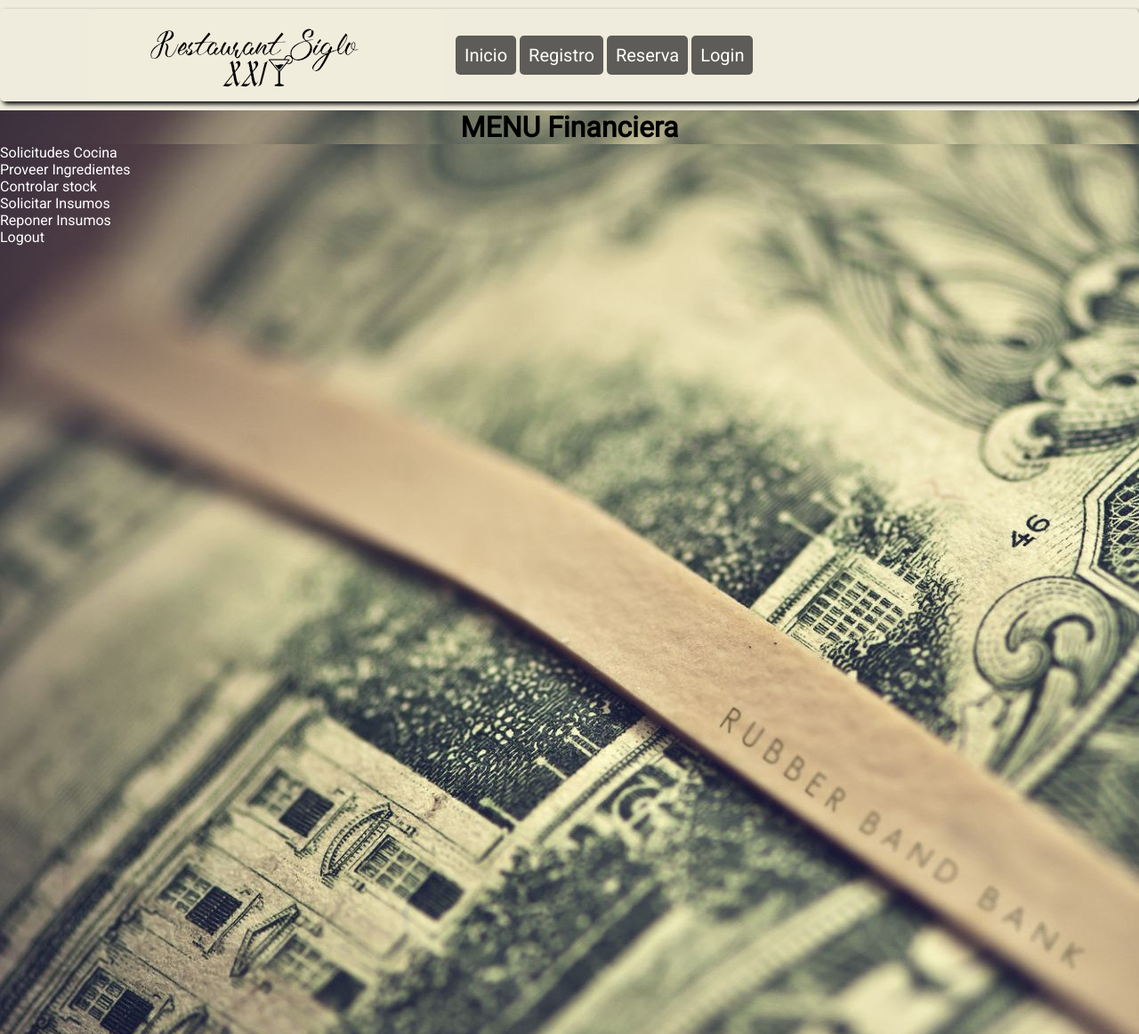
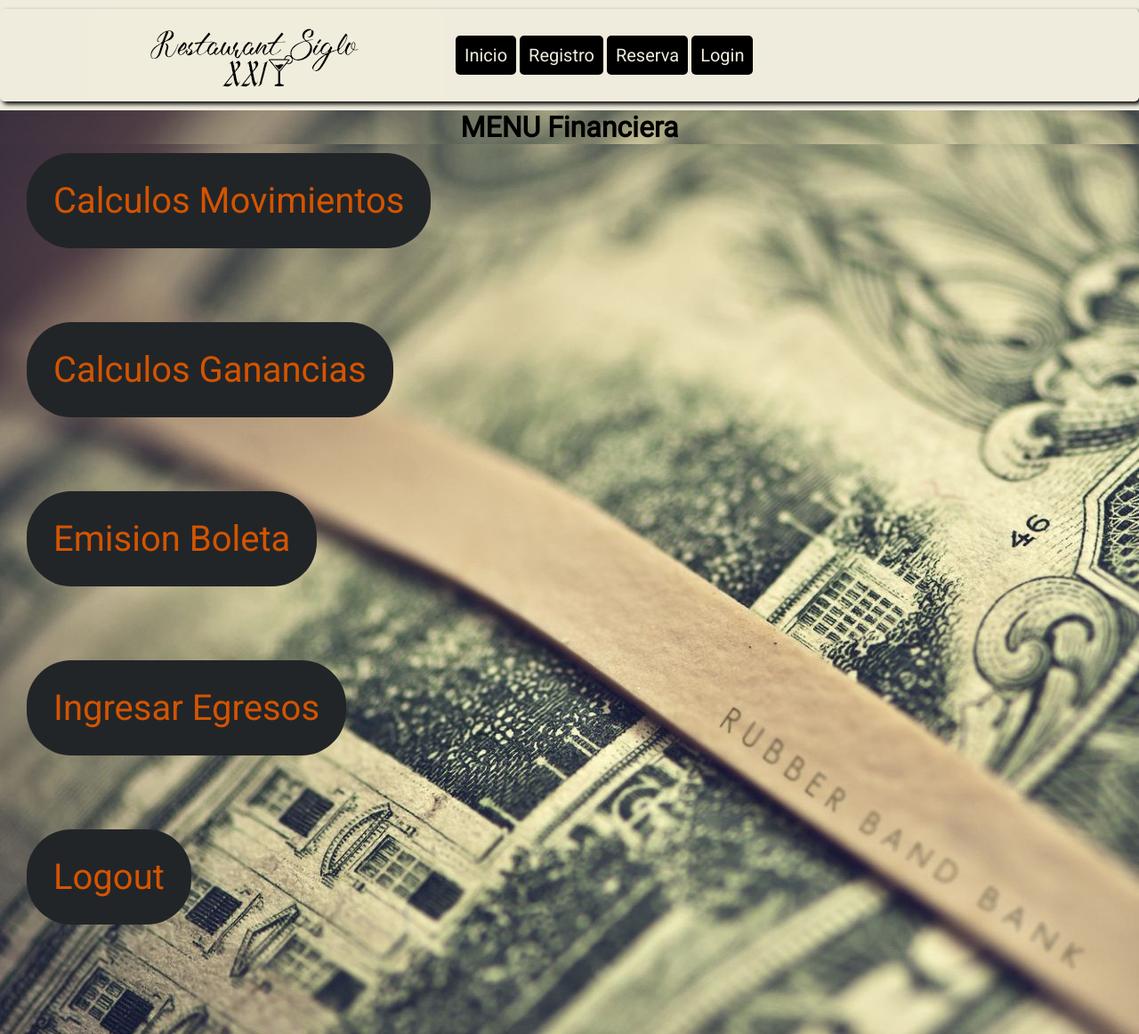
Before and after one commit to FelipeLucero/Restaurant, a Django app: template app_Restaurant/templates/plantillas/MenuFinanciera.html in a window 1280 px wide. Shown: the top 1162 px of the page at 89% size. Run offline with Django 3.2, Linux system fonts and the light colour scheme; the template is opened without the code that fills it, so the values that code supplies are empty.

Commit message:
Se finaliza el estilo de menus segun perfil

```diff
--- a/app_Restaurant/static/css/estilo.css
+++ b/app_Restaurant/static/css/diseño.css
@@ -119,10 +119,10 @@ header #subheader nav ul li{
 }
 
 header #subheader nav ul li a{
-    color: #fff;
+    color: #EFECDD;
     font-size: 20px;
     padding: 10px;
-    background:  rgb(93, 92, 88);
+    background: black;
     border-radius: 5px;
 }
 
@@ -137,8 +137,8 @@ header #subheader nav ul li a{
 }
 
 header #subheader nav ul li a:hover{
-  color: #fff;
-  background: black;
+  color:#D35400;
+  background:  rgb(93, 92, 88);
   text-decoration: none;/*para quitarle las lineas*/
   border-radius:5px;
 }
@@ -363,11 +363,6 @@ header #subheader nav ul li a:hover{
 
 
 
-
-
-
-
-
 label{
    font-size:18px;
    display:block;
@@ -546,23 +541,52 @@ footer {
 
 /*MENU PERFILES*/
 
+
+.menuvertical {
+    width: 100%;
+    height: 150px;
+    padding-top:40px ;
+    padding-left: 30px;
+}
+
+.ulmenus{
+    width: 50%;
+    margin: center;
+}
+
+.menuvertical ul li{
+    display: inline;
+}
+
+.menuvertical ul li a{
+color:#D35400;
+font-size: 40px;
+padding: 30px;
+border-radius: 50px;
+background: #222528;
+}
+
+.menuvertical ul li a:hover{
+    text-decoration: none;
+    color:#D35400;
+    background:black;
+}
+
+
 /*perfil bodeguero*/
 
 .titulobodeguero{
    text-align: center;
    background-image :url(/static/img/fondosmenus/menubodega.png);
-   color: #fff;
+   color: black;
 }
 
 .fondobodega{
 
     background-image :url(/static/img/fondosmenus/menubodega.png);
-    height: 1000px;
+    height: 1080px;
 }
 
-.menuvertical{
-
-}
 
 /*perfil financiera*/
 
@@ -578,45 +602,32 @@ footer {
     height: 1000px;
 }
 
-.menuvertical{
-
-}
 
 /*perfil cocinero*/
 
 .titulococinero{
     text-align: center;
     background-image :url(/static/img/fondosmenus/menucocina.png);
-    color: #EFECDD;
+    color: black;
+    font-size: 40px;
 }
 
 .fondococinero{
-
     background-image :url(/static/img/fondosmenus/menucocina.png);
-    height: 1000px;
+    height: 800px;
 }
 
-.menuvertical{
-
-}
 
 /*perfil cliente*/
-
 
 .titulocliente{
     text-align: center;
     background-image :url(/static/img/fondosmenus/menureserva.jpg);
-
 }
 
 .fondocliente{
-
     background-image :url(/static/img/fondosmenus/menureserva.jpg);
-    height: 1000px;
-}
-
-.menuvertical{
-
+    height: 800px;
 }
 
 /*perfil administrador*/
@@ -624,7 +635,6 @@ footer {
 .tituloadministrador{
     text-align: center;
     background-image :url(/static/img/fondosmenus/menureserva.jpg);
-
 }
 
 .fondoadministrador{
@@ -632,11 +642,6 @@ footer {
     background-image :url(/static/img/fondosmenus/menureserva.jpg);
     height: 1000px;
 }
-
-.menuvertical{
-
-}
-
 
 /*LOgout*/
 
@@ -646,8 +651,6 @@ footer {
     color: #D35400;
 }
 
-
-
 .fondologout{
 
     background-image :url(/static/img/carrusel/res.jpg);
--- a/app_Restaurant/templates/plantillas/MenuFinanciera.html
+++ b/app_Restaurant/templates/plantillas/MenuFinanciera.html
@@ -5,12 +5,33 @@
 <H1 class="titulofinanciera">MENU Financiera</H1>
 <div class="fondofinanciera">
     <nav class="menuvertical">
-        <ul>
-        <li> <a href="http://127.0.0.1:8000">Solicitudes Cocina</a> </li>
-        <li> <a href="http://127.0.0.1:8000/registro">Proveer Ingredientes</a> </li>
-        <li> <a href="http://127.0.0.1:8000/reserva">Controlar stock</a> </li>
-        <li> <a href="http://127.0.0.1:8000/accounts/login/">Solicitar Insumos</a> </li>
-        <li> <a href="http://127.0.0.1:8000/accounts/login/">Reponer Insumos</a> </li>
+        <ul class="ulmenus">
+        <li> <a href="http://127.0.0.1:8000">Calculos Movimientos</a> </li>
+        </ul>
+
+    </nav>
+    <nav class="menuvertical">
+        <ul class="ulmenus">
+        <li> <a href="http://127.0.0.1:8000">Calculos Ganancias</a> </li>
+        </ul>
+
+    </nav>
+
+    <nav class="menuvertical">
+        <ul class="ulmenus">
+        <li> <a href="http://127.0.0.1:8000/accounts/logout/">Emision Boleta</a> </li>
+        </ul>
+    </nav>
+
+    <nav class="menuvertical">
+        <ul class="ulmenus">
+        <li> <a href="http://127.0.0.1:8000/accounts/logout/">Ingresar Egresos</a> </li>
+        </ul>
+
+    </nav>
+
+    <nav class="menuvertical">
+        <ul class="ulmenus">
         <li> <a href="http://127.0.0.1:8000/accounts/logout/">Logout</a> </li>
         </ul>
 
--- a/app_Restaurant/templates/plantillas/Restaurant.html
+++ b/app_Restaurant/templates/plantillas/Restaurant.html
@@ -19,7 +19,7 @@
 
 
     {% block css %}
-    <link rel="stylesheet" href="{% static 'css/estilo.css' %}">
+    <link rel="stylesheet" href="{% static 'css/diseño.css' %}">
     {% endblock%}
     <link rel="stylesheet" href="{% static 'css/slider.css' %}">
 
--- a/app_Restaurant/templates/registration/login.html
+++ b/app_Restaurant/templates/registration/login.html
@@ -45,7 +45,7 @@
   </div>
 
   {# Assumes you setup the password_reset view in your URLconf #}
-  <p><a href="{% url 'password_reset' %}"> >Recuperar su Contraseña</a></p>
+  <p><a href="{% url 'password_reset' %}" style="color:#D35400;"> >Recuperar su Contraseña</a></p>
 
   </form>
 
```
Also changed, not shown: app_Restaurant/templates/plantillas/MenuAdministrador.html (+25 -7 lines), app_Restaurant/templates/plantillas/MenuBodeguero.html (+30 -5 lines), app_Restaurant/templates/plantillas/MenuCocinero.html (+20 -6 lines), app_Restaurant/templates/plantillas/reserva.html (+7 -5 lines), db.sqlite3.
